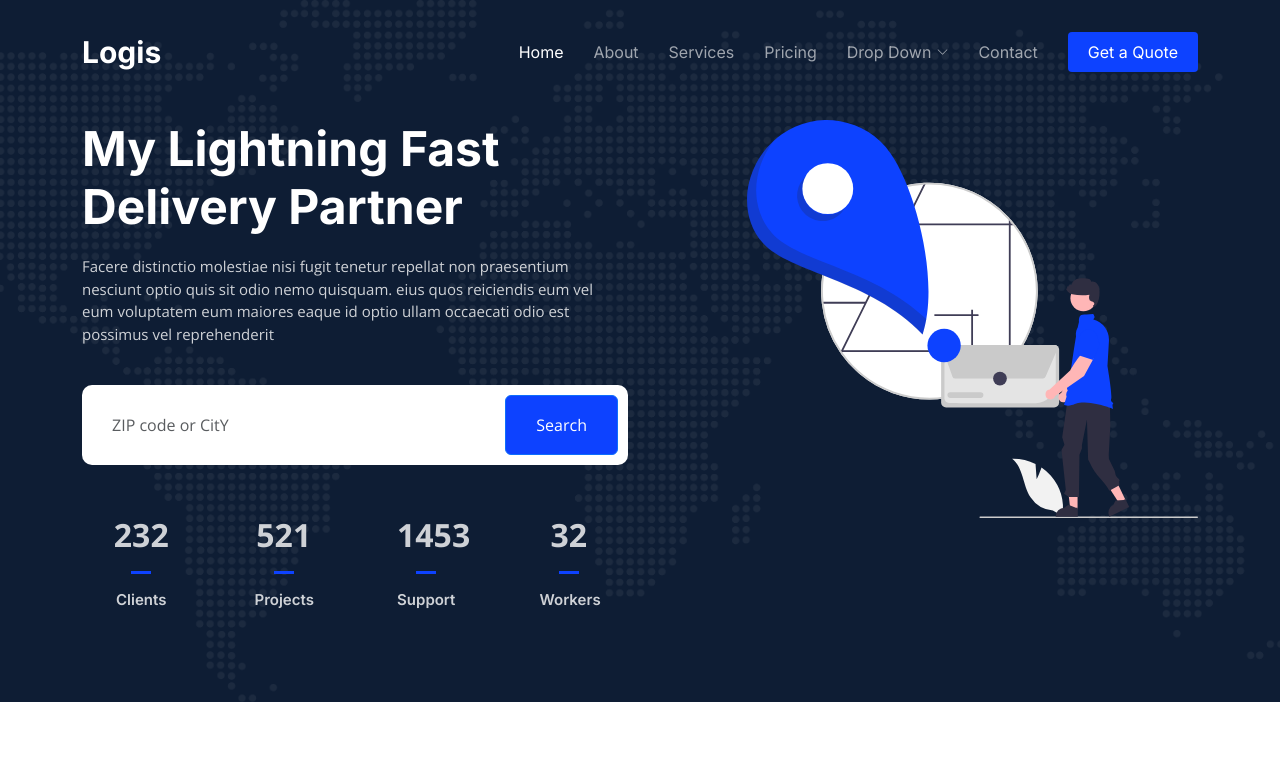
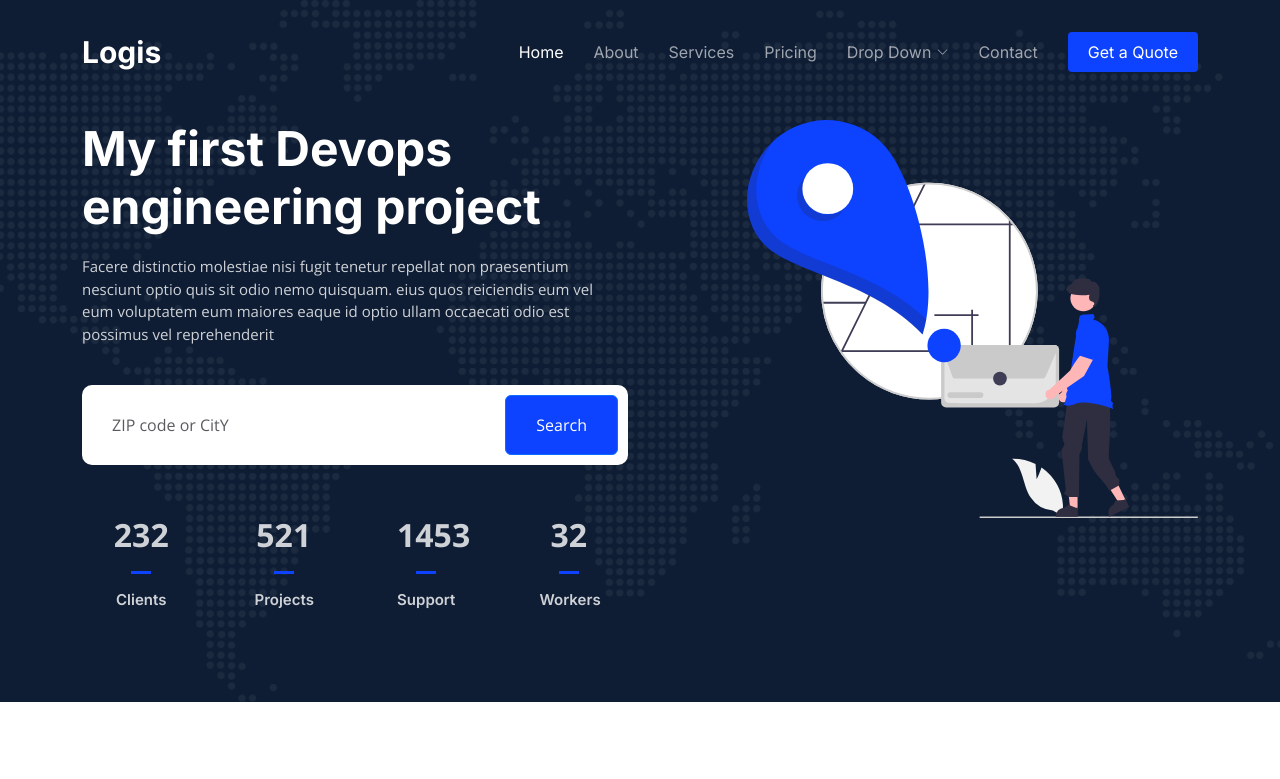
Before and after one commit to trudymartins/awsdevops, a plain HTML site: page index.html in a window 1280 px wide. Shown: the top 779 px of the page. Drawn offline with nearby package versions, Linux system fonts and the light colour scheme.

Commit message:
new change

```diff
--- a/index.html
+++ b/index.html
@@ -5,7 +5,7 @@
   <meta charset="utf-8">
   <meta content="width=device-width, initial-scale=1.0" name="viewport">
 
-  <title>Logis KATHYAA DARL Template - Index</title>
+  <title>utrains test site- Index</title>
   <meta content="" name="description">
   <meta content="" name="keywords">
 
@@ -89,7 +89,7 @@
     <div class="container">
       <div class="row gy-4 d-flex justify-content-between">
         <div class="col-lg-6 order-2 order-lg-1 d-flex flex-column justify-content-center">
-          <h2 data-aos="fade-up">My Lightning Fast Delivery Partner</h2>
+          <h2 data-aos="fade-up">My first Devops engineering project</h2>
           <p data-aos="fade-up" data-aos-delay="100">Facere distinctio molestiae nisi fugit tenetur repellat non praesentium nesciunt optio quis sit odio nemo quisquam. eius quos reiciendis eum vel eum voluptatem eum maiores eaque id optio ullam occaecati odio est possimus vel reprehenderit</p>
 
           <form action="#" class="form-search d-flex align-items-stretch mb-3" data-aos="fade-up" data-aos-delay="200">
```
